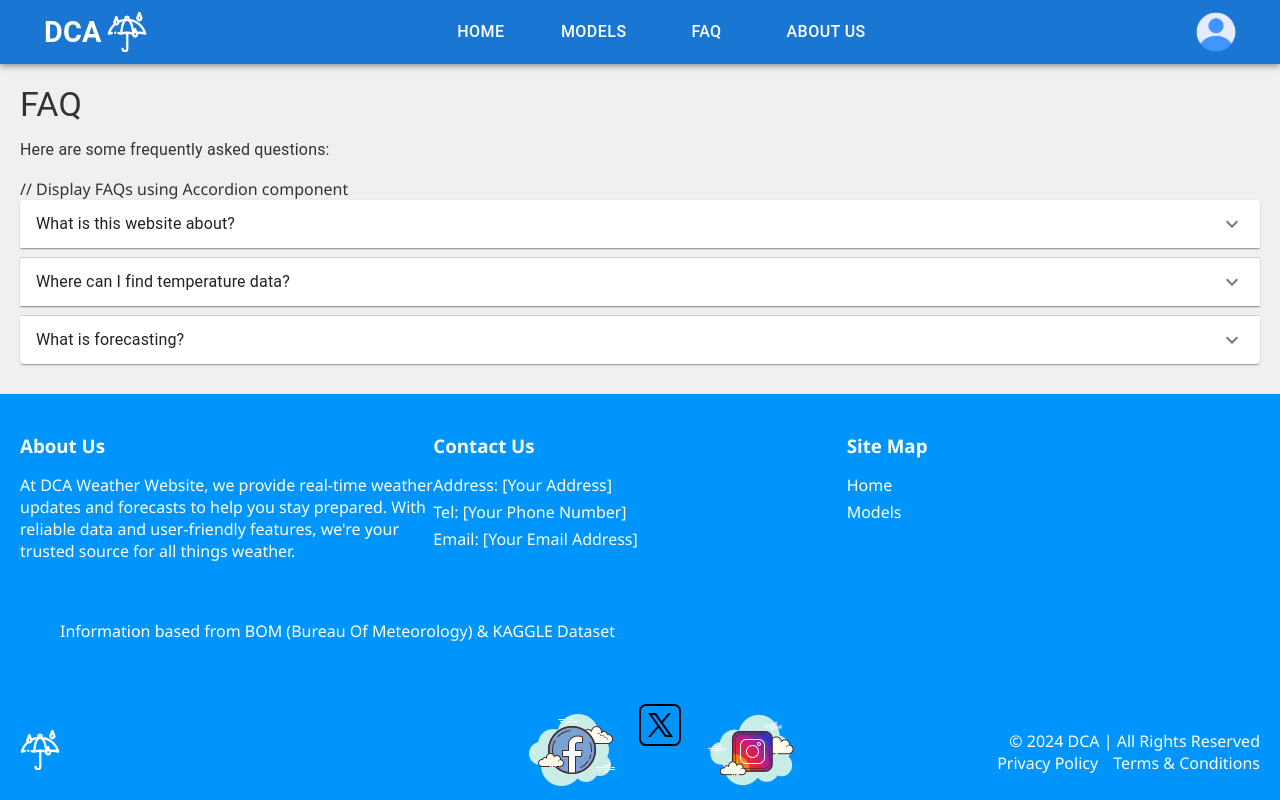
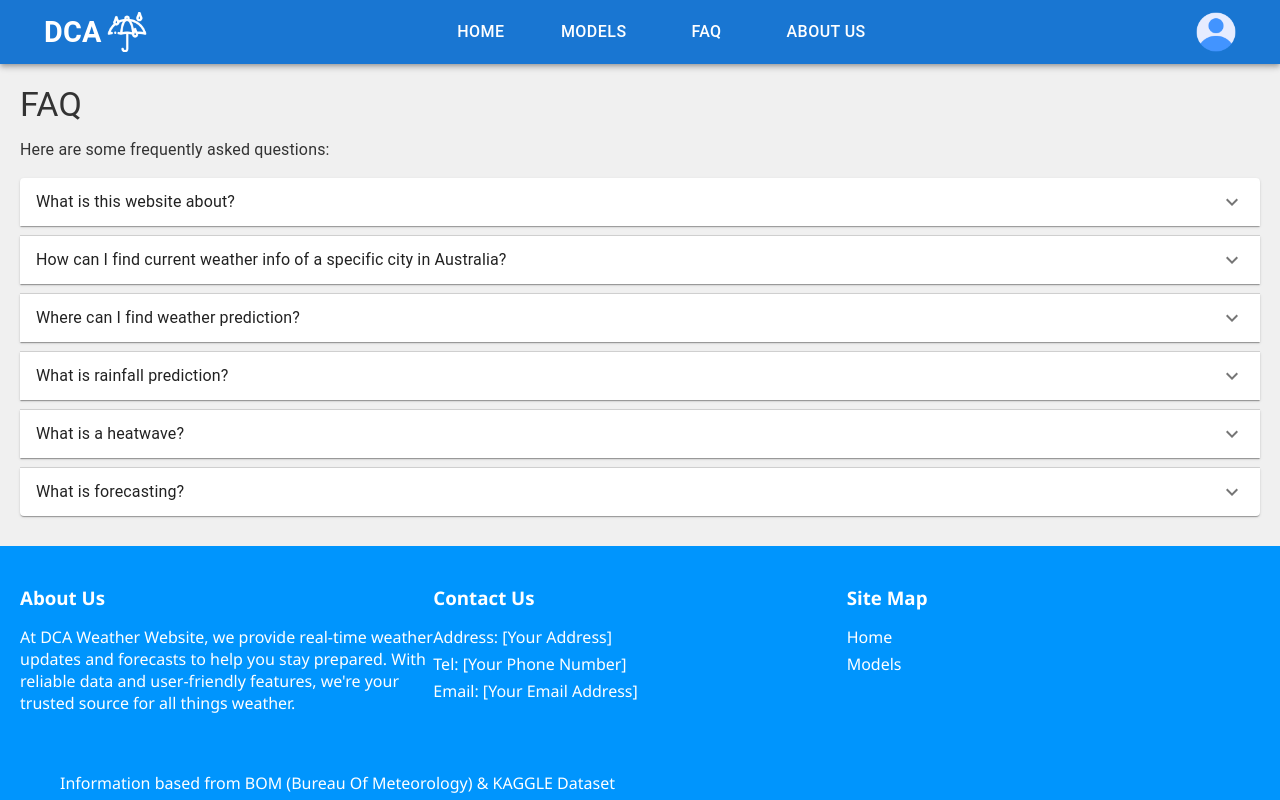
Before and after one commit to joonochakma/weather-prediction-stack, a React (Create React App) app in the folder weather_website/: page /faq in a window 1280 px wide. Shown: the top 800 px of the page. Built offline with nearby package versions, Linux system fonts and the light colour scheme; no server answers.

Commit message:
updated header and FAQ

```diff
--- a/weather_website/src/Header.js
+++ b/weather_website/src/Header.js
@@ -24,10 +24,12 @@ const Header = () => {
 
           {/* Title and logo */}
           <Box sx={{ display: 'flex', alignItems: 'center' }}>
-            <Typography variant="h6" component="div" sx={{ fontSize: { xs: '1.2rem', sm: '1.8rem' }, fontWeight: 'bold' }}>
-              DCA
-            </Typography>
-            <img src="/umbrella.png" alt="Logo" style={{ height: '40px', marginLeft: '5px' }} />
+            <Link to="/home" style={{ display: 'flex', alignItems: 'center', textDecoration: 'none', color: 'inherit' }}>
+              <Typography variant="h6" component="div" sx={{ fontSize: { xs: '1.2rem', sm: '1.8rem' }, fontWeight: 'bold' }}>
+                DCA
+              </Typography>
+              <img src="/umbrella.png" alt="Logo" style={{ height: '40px', marginLeft: '5px' }} />
+            </Link>
           </Box>
 
           {/* Centered Navigation buttons */}
--- a/weather_website/src/pages/faq/FAQ.js
+++ b/weather_website/src/pages/faq/FAQ.js
@@ -9,21 +9,27 @@ function FAQ() {
       answer: "This website provides weather-related information including temperature, weather condition, rainfall prediction, and more."
     },
     {
-      question: "Where can I find temperature data?",
-      answer: "Temperature data is available under the 'Temperature' section in the models dropdown menu."
+      question: "How can I find current weather info of a specific city in Australia?",
+      answer: "You can find the weather information of a specific city by selecting the city from the dropdown menu on the home page."
+    },
+    {
+      question: "Where can I find weather prediction?",
+      answer: "Weather prediction data is available under the 'MODELS' dropdown menu section of the website header."
+    },
+    {
+      question: "What is rainfall prediction?",
+      answer: "Rainfall prediction is the estimation of the amount of rainfall that is expected to occur in a specific area over a certain period of time."
+    },
+    {
+      question: "What is a heatwave?",
+      answer: "A heatwave is a prolonged period of excessively hot weather, which may be accompanied by high humidity."
     },
     {
       question: "What is forecasting?",
       answer: "A calculation or estimate of future events, especially upcoming weather."
     }
-  ];
+  ]
 
-  const menuItems = [
-    { name: 'Rainfall', link: '/rainfall' },
-    { name: 'Temperature', link: '/temperature' },
-    { name: 'Weather Conditions', link: '/weather' },
-    { name: 'Heatwave', link: '/heatwave' }
-  ]
     return (
       <Box sx={{ padding: '20px' }}>
       <Typography variant="h4" gutterBottom>
@@ -32,7 +38,6 @@ function FAQ() {
       <Typography variant="body1" paragraph>
         Here are some frequently asked questions:
       </Typography>
-      // Display FAQs using Accordion component
       {faqs.map((faq, index) => (
         <Accordion key={index} sx={{ marginBottom: '10px' }}>
           <AccordionSummary expandIcon={<ExpandMoreIcon />}>
```
